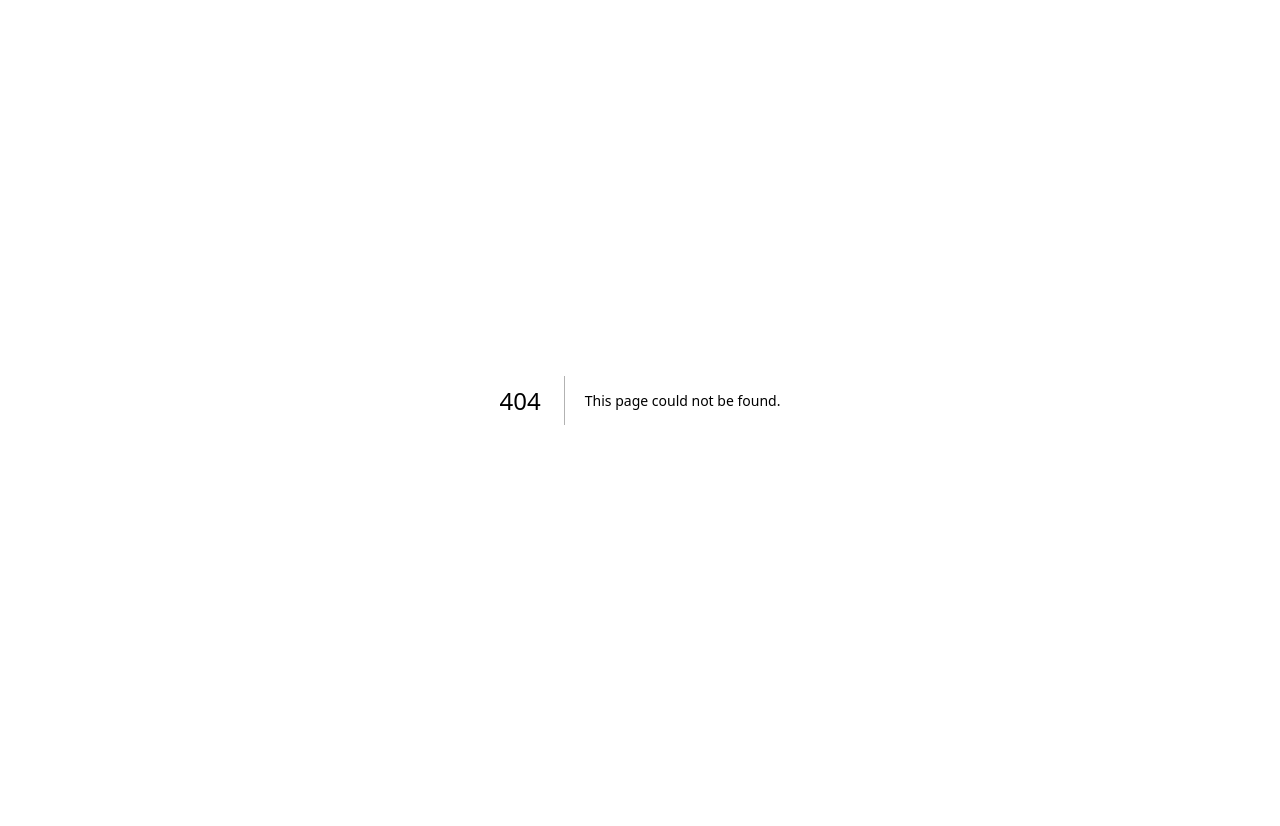
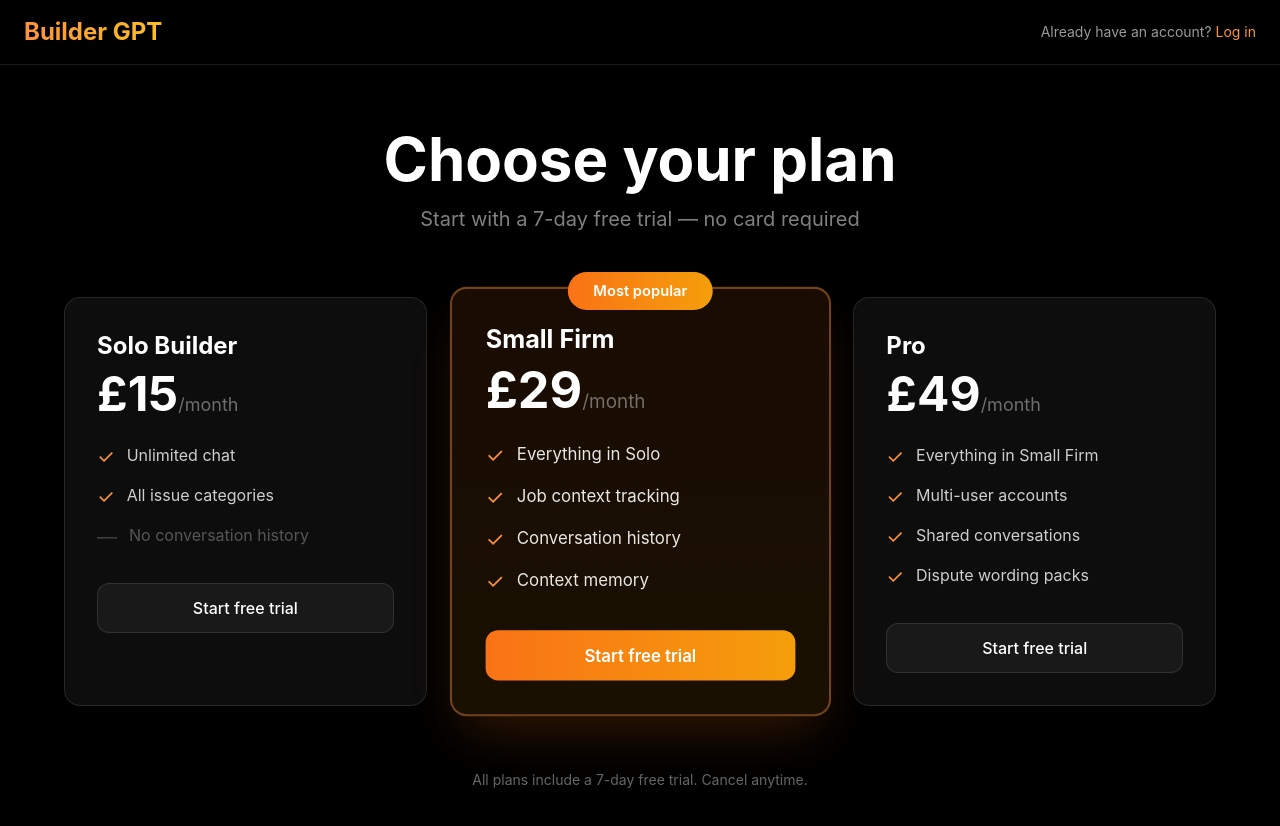
Before and after one commit to primeaccessories/builder-gpt, a Next.js app: page /pricing in a window 1280 px wide. Before the commit this address had no page. Shown: the top 826 px of the page. Before the commit the page ends 800 px from the top, so only its background shows below. Built offline with nearby package versions, Linux system fonts and the light colour scheme.

Commit message:
Add dedicated pricing page and update Get started button to go to /pricing

```diff
--- a/app/page.tsx
+++ b/app/page.tsx
@@ -67,7 +67,7 @@ export default function LandingPage() {
 
         <div className="flex flex-col sm:flex-row gap-4 justify-center items-center mb-6">
           <Link
-            href="/signup"
+            href="/pricing"
             className="px-10 py-4 bg-gradient-to-r from-orange-500 to-amber-500 hover:from-orange-600 hover:to-amber-600 text-white font-semibold rounded-xl transition-all hover:scale-105 text-lg shadow-lg shadow-orange-500/25"
           >
             Get started free
--- /dev/null
+++ b/app/pricing/page.tsx
@@ -0,0 +1,143 @@
+'use client'
+
+import Link from 'next/link'
+
+export default function PricingPage() {
+  return (
+    <div className="min-h-screen bg-black text-white flex flex-col">
+      {/* Header */}
+      <header className="border-b border-white/10 backdrop-blur-xl bg-black/80">
+        <div className="container mx-auto px-6 py-4 flex justify-between items-center max-w-7xl">
+          <Link href="/" className="flex items-center gap-3">
+            <div className="text-2xl font-bold bg-gradient-to-r from-orange-400 to-amber-400 bg-clip-text text-transparent">
+              Builder GPT
+            </div>
+          </Link>
+          <Link
+            href="/login"
+            className="text-sm text-white/60 hover:text-white transition-colors"
+          >
+            Already have an account? <span className="text-orange-400">Log in</span>
+          </Link>
+        </div>
+      </header>
+
+      {/* Pricing Content */}
+      <div className="flex-1 flex items-center justify-center px-6 py-16">
+        <div className="w-full max-w-7xl">
+          <div className="text-center mb-16">
+            <h1 className="text-5xl md:text-6xl font-bold mb-4">Choose your plan</h1>
+            <p className="text-xl text-white/50">Start with a 7-day free trial — no card required</p>
+          </div>
+
+          <div className="grid lg:grid-cols-3 gap-8 max-w-6xl mx-auto">
+            {/* Solo Builder */}
+            <div className="bg-white/5 border border-white/10 rounded-2xl p-8 hover:border-white/20 transition-all">
+              <h3 className="text-2xl font-bold mb-2">Solo Builder</h3>
+              <div className="mb-6">
+                <span className="text-5xl font-bold">£15</span>
+                <span className="text-white/40 text-lg">/month</span>
+              </div>
+              <ul className="space-y-3 mb-8">
+                <li className="flex items-start gap-3">
+                  <span className="text-orange-400 text-xl">✓</span>
+                  <span className="text-white/80">Unlimited chat</span>
+                </li>
+                <li className="flex items-start gap-3">
+                  <span className="text-orange-400 text-xl">✓</span>
+                  <span className="text-white/80">All issue categories</span>
+                </li>
+                <li className="flex items-start gap-3">
+                  <span className="text-white/20 text-xl">—</span>
+                  <span className="text-white/30">No conversation history</span>
+                </li>
+              </ul>
+              <Link
+                href="/signup?plan=solo"
+                className="block w-full text-center px-6 py-3 bg-white/5 border border-white/10 hover:bg-white/10 hover:border-white/20 rounded-xl transition-all font-medium"
+              >
+                Start free trial
+              </Link>
+            </div>
+
+            {/* Small Firm - Featured */}
+            <div className="relative bg-gradient-to-b from-orange-500/10 to-amber-500/10 border-2 border-orange-400/40 rounded-2xl p-8 shadow-2xl shadow-orange-500/20 scale-105">
+              <div className="absolute -top-4 left-1/2 -translate-x-1/2 px-6 py-2 bg-gradient-to-r from-orange-500 to-amber-500 rounded-full text-sm font-semibold">
+                Most popular
+              </div>
+              <h3 className="text-2xl font-bold mb-2">Small Firm</h3>
+              <div className="mb-6">
+                <span className="text-5xl font-bold">£29</span>
+                <span className="text-white/40 text-lg">/month</span>
+              </div>
+              <ul className="space-y-3 mb-8">
+                <li className="flex items-start gap-3">
+                  <span className="text-orange-400 text-xl">✓</span>
+                  <span className="text-white/90">Everything in Solo</span>
+                </li>
+                <li className="flex items-start gap-3">
+                  <span className="text-orange-400 text-xl">✓</span>
+                  <span className="text-white/90">Job context tracking</span>
+                </li>
+                <li className="flex items-start gap-3">
+                  <span className="text-orange-400 text-xl">✓</span>
+                  <span className="text-white/90">Conversation history</span>
+                </li>
+                <li className="flex items-start gap-3">
+                  <span className="text-orange-400 text-xl">✓</span>
+                  <span className="text-white/90">Context memory</span>
+                </li>
+              </ul>
+              <Link
+                href="/signup?plan=small_firm"
+                className="block w-full text-center px-6 py-3 bg-gradient-to-r from-orange-500 to-amber-500 hover:from-orange-600 hover:to-amber-600 text-white rounded-xl transition-all font-semibold hover:scale-105"
+              >
+                Start free trial
+              </Link>
+            </div>
+
+            {/* Pro */}
+            <div className="bg-white/5 border border-white/10 rounded-2xl p-8 hover:border-white/20 transition-all">
+              <h3 className="text-2xl font-bold mb-2">Pro</h3>
+              <div className="mb-6">
+                <span className="text-5xl font-bold">£49</span>
+                <span className="text-white/40 text-lg">/month</span>
+              </div>
+              <ul className="space-y-3 mb-8">
+                <li className="flex items-start gap-3">
+                  <span className="text-orange-400 text-xl">✓</span>
+                  <span className="text-white/80">Everything in Small Firm</span>
+                </li>
+                <li className="flex items-start gap-3">
+                  <span className="text-orange-400 text-xl">✓</span>
+                  <span className="text-white/80">Multi-user accounts</span>
+                </li>
+                <li className="flex items-start gap-3">
+                  <span className="text-orange-400 text-xl">✓</span>
+                  <span className="text-white/80">Shared conversations</span>
+                </li>
+                <li className="flex items-start gap-3">
+                  <span className="text-orange-400 text-xl">✓</span>
+                  <span className="text-white/80">Dispute wording packs</span>
+                </li>
+              </ul>
+              <Link
+                href="/signup?plan=pro"
+                className="block w-full text-center px-6 py-3 bg-white/5 border border-white/10 hover:bg-white/10 hover:border-white/20 rounded-xl transition-all font-medium"
+              >
+                Start free trial
+              </Link>
+            </div>
+          </div>
+
+          {/* FAQ or Additional Info */}
+          <div className="text-center mt-16">
+            <p className="text-white/40 text-sm">
+              All plans include a 7-day free trial. Cancel anytime.
+            </p>
+          </div>
+        </div>
+      </div>
+    </div>
+  )
+}
```
